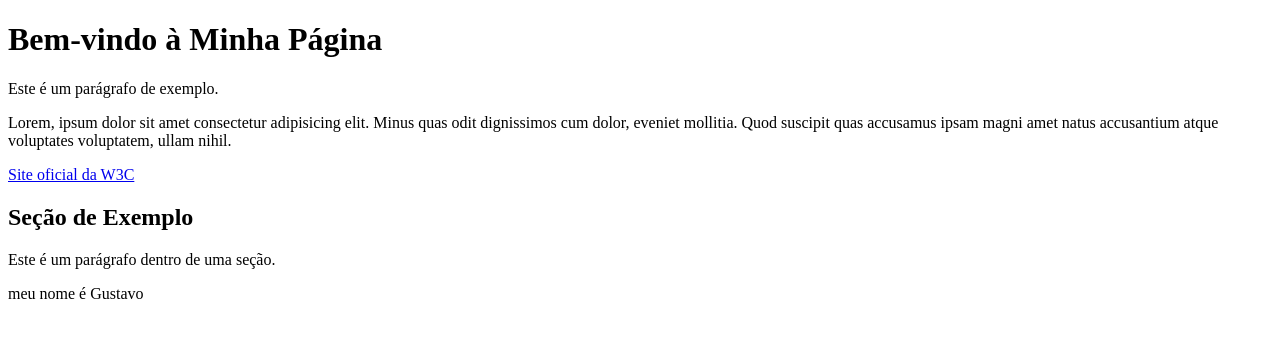
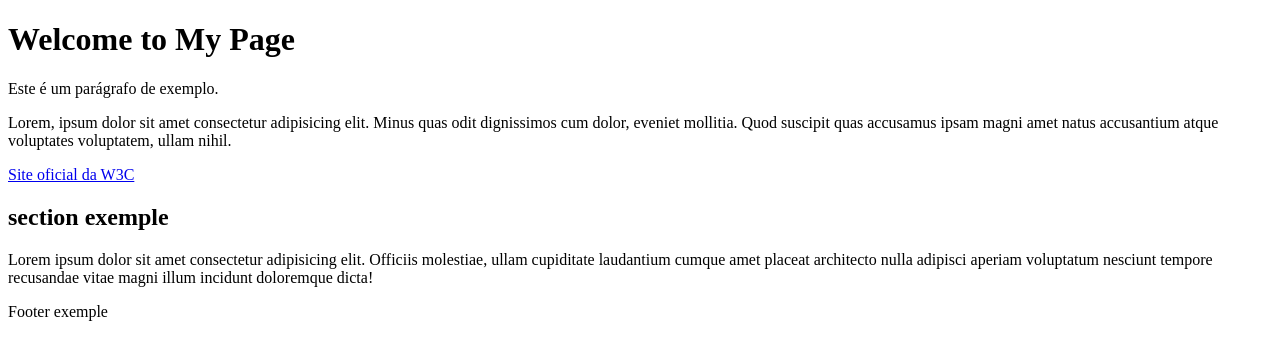
Before and after one commit to ogustavohp/university, a website: page period-1/front-end-development/index.html in a window 1280 px wide. Drawn offline with Linux system fonts and the light colour scheme.

Commit message:
add readme file

```diff
--- a/period-1/front-end-development/index.html
+++ b/period-1/front-end-development/index.html
@@ -1,23 +1,27 @@
 <!DOCTYPE html>
 <html lang="pt-br">
+
 <head>
   <meta charset="UTF-8">
   <meta name="viewport" content="width=device-width, initial-scale=1.0">
-  <title>Minha Página HTML</title>
+  <title>My page HTML</title>
 </head>
+
 <body>
-  <h1>Bem-vindo à Minha Página</h1>
+  <h1>Welcome to My Page</h1>
   <p>Este é um parágrafo de exemplo.</p>
-  <p>Lorem, ipsum dolor sit amet consectetur adipisicing elit. Minus quas odit dignissimos cum dolor, eveniet mollitia. Quod suscipit quas accusamus ipsam magni amet natus accusantium atque voluptates voluptatem, ullam nihil.</p>
+  <p>Lorem, ipsum dolor sit amet consectetur adipisicing elit. Minus quas odit dignissimos cum dolor, eveniet mollitia.
+    Quod suscipit quas accusamus ipsam magni amet natus accusantium atque voluptates voluptatem, ullam nihil.</p>
   <a href="https://www.w3.org/">Site oficial da W3C</a>
 
   <section>
-    <h2>Seção de Exemplo</h2>
-    <p>Este é um parágrafo dentro de uma seção.</p>
+    <h2>section exemple</h2>
+    <p>Lorem ipsum dolor sit amet consectetur adipisicing elit. Officiis molestiae, ullam cupiditate laudantium cumque amet placeat architecto nulla adipisci aperiam voluptatum nesciunt tempore recusandae vitae magni illum incidunt doloremque dicta!</p>
   </section>
 
   <footer>
-    meu nome é Gustavo
+    Footer exemple
   </footer>
 </body>
+
 </html>
```
Also changed, not shown: period-1/front-end-development/readme.md (added).
